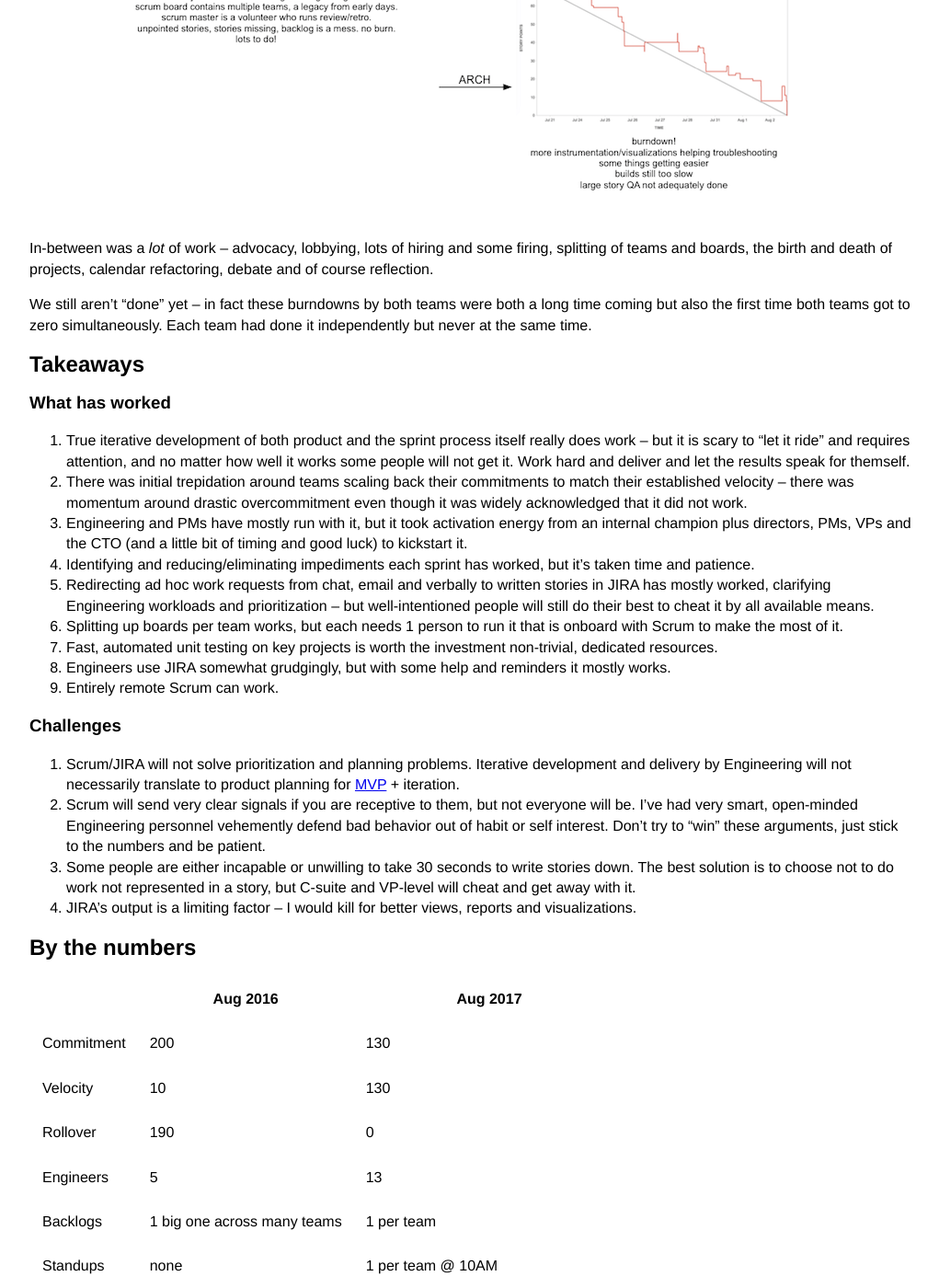
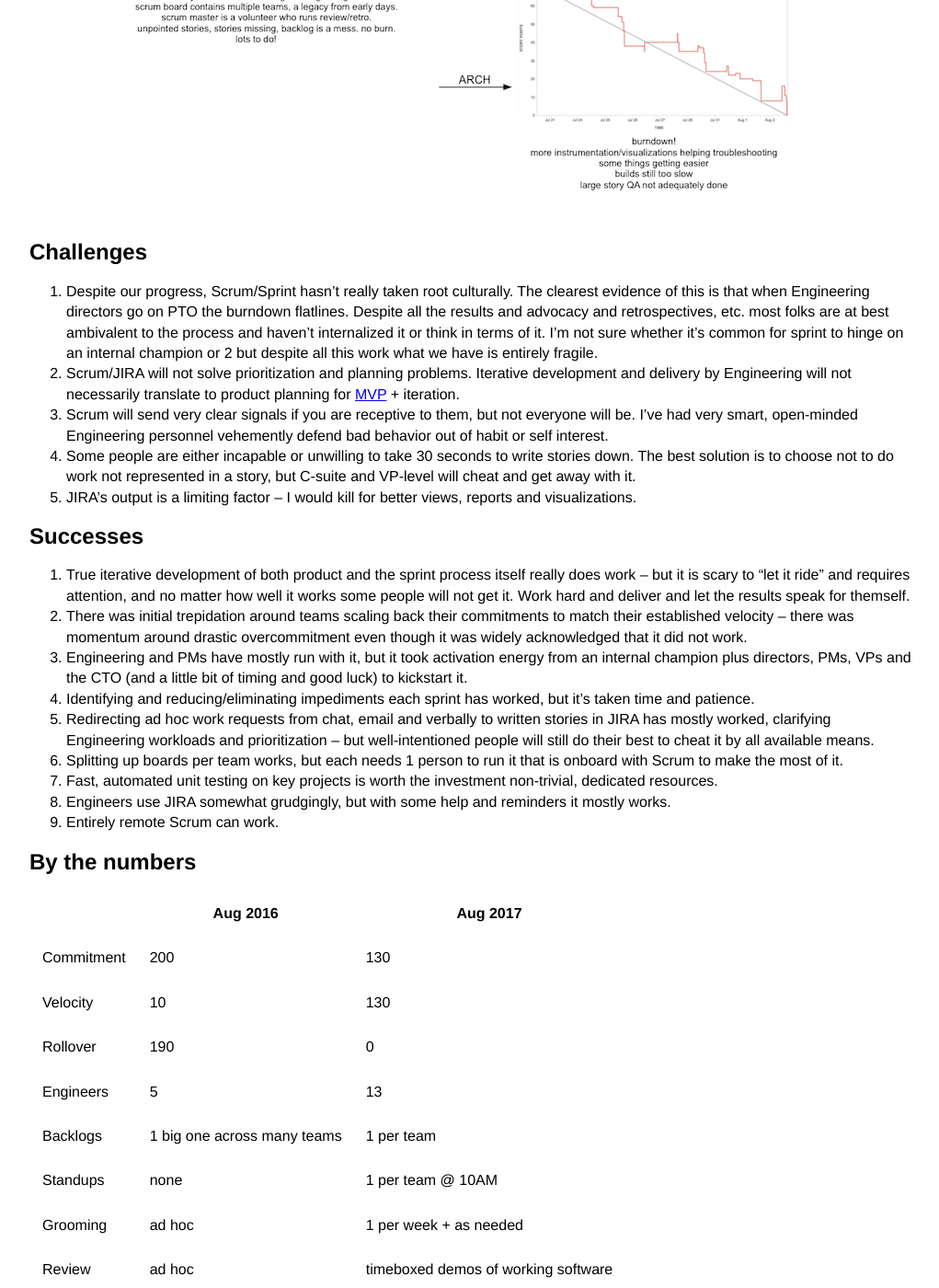
Before and after one commit to rflynn/rflynn.github.io, a Jekyll site: the page built from _posts/2017-08-06-sprinting-for-a-year.md, in a window 1280 px wide and 1400 px high, scrolled down 630 px. Shown: the whole window at 92% size, without its empty margins (71-1092 px from the left). Built offline with Jekyll 4.4.1, drawn with Linux system fonts in a browser that asks for light colours.

Commit message:
more interesting stuff on top

```diff
--- a/_posts/2017-08-06-sprinting-for-a-year.md
+++ b/_posts/2017-08-06-sprinting-for-a-year.md
@@ -16,18 +16,16 @@ After 24 iterations we've gone from one big flatline to multiple independent bur
 | ![Start](/i/sprint-for-a-year-2017/start.png) | ![Today](/i/sprint-for-a-year-2017/today.png) |
 
 
-In-between was a *lot* of work -- advocacy, lobbying, lots of hiring and some firing,
-splitting of teams and boards, the birth and death of projects, calendar refactoring,
-debate and of course reflection.
+## Challenges
 
-We still aren't "done" yet -- in fact these burndowns by both teams were both a long time coming
-but also the first time both teams got to zero simultaneously.
-Each team had done it independently but never at the same time.
+1. Despite our progress, Scrum/Sprint hasn't really taken root culturally. The clearest evidence of this is that when Engineering directors go on PTO the burndown flatlines. Despite all the results and advocacy and retrospectives, etc. most folks are at best ambivalent to the process and haven't internalized it or think in terms of it. I'm not sure whether it's common for sprint to hinge on an internal champion or 2 but despite all this work what we have is entirely fragile.
+2. Scrum/JIRA will not solve prioritization and planning problems. Iterative development and delivery by Engineering will not necessarily translate to product planning for [MVP](https://en.wikipedia.org/wiki/Minimum_viable_product) + iteration.
+3. Scrum will send very clear signals if you are receptive to them, but not everyone will be. I've had very smart, open-minded Engineering personnel vehemently defend bad behavior out of habit or self interest.
+4. Some people are either incapable or unwilling to take 30 seconds to write stories down. The best solution is to choose not to do work not represented in a story, but C-suite and VP-level will cheat and get away with it.
+5. JIRA's output is a limiting factor -- I would kill for better views, reports and visualizations.
 
 
-## Takeaways
-
-### What has worked
+## Successes
 
 1. True iterative development of both product and the sprint process itself really does work -- but it is scary to "let it ride" and requires attention, and no matter how well it works some people will not get it. Work hard and deliver and let the results speak for themself.
 2. There was initial trepidation around teams scaling back their commitments to match their established velocity -- there was momentum around drastic overcommitment even though it was widely acknowledged that it did not work.
@@ -38,14 +36,6 @@ Each team had done it independently but never at the same time.
 7. Fast, automated unit testing on key projects is worth the investment non-trivial, dedicated resources.
 8. Engineers use JIRA somewhat grudgingly, but with some help and reminders it mostly works.
 9. Entirely remote Scrum can work.
-
-
-### Challenges
-
-1. Scrum/JIRA will not solve prioritization and planning problems. Iterative development and delivery by Engineering will not necessarily translate to product planning for [MVP](https://en.wikipedia.org/wiki/Minimum_viable_product) + iteration.
-2. Scrum will send very clear signals if you are receptive to them, but not everyone will be. I've had very smart, open-minded Engineering personnel vehemently defend bad behavior out of habit or self interest. Don't try to "win" these arguments, just stick to the numbers and be patient.
-3. Some people are either incapable or unwilling to take 30 seconds to write stories down. The best solution is to choose not to do work not represented in a story, but C-suite and VP-level will cheat and get away with it.
-4. JIRA's output is a limiting factor -- I would kill for better views, reports and visualizations.
 
 
 ## By the numbers
```
